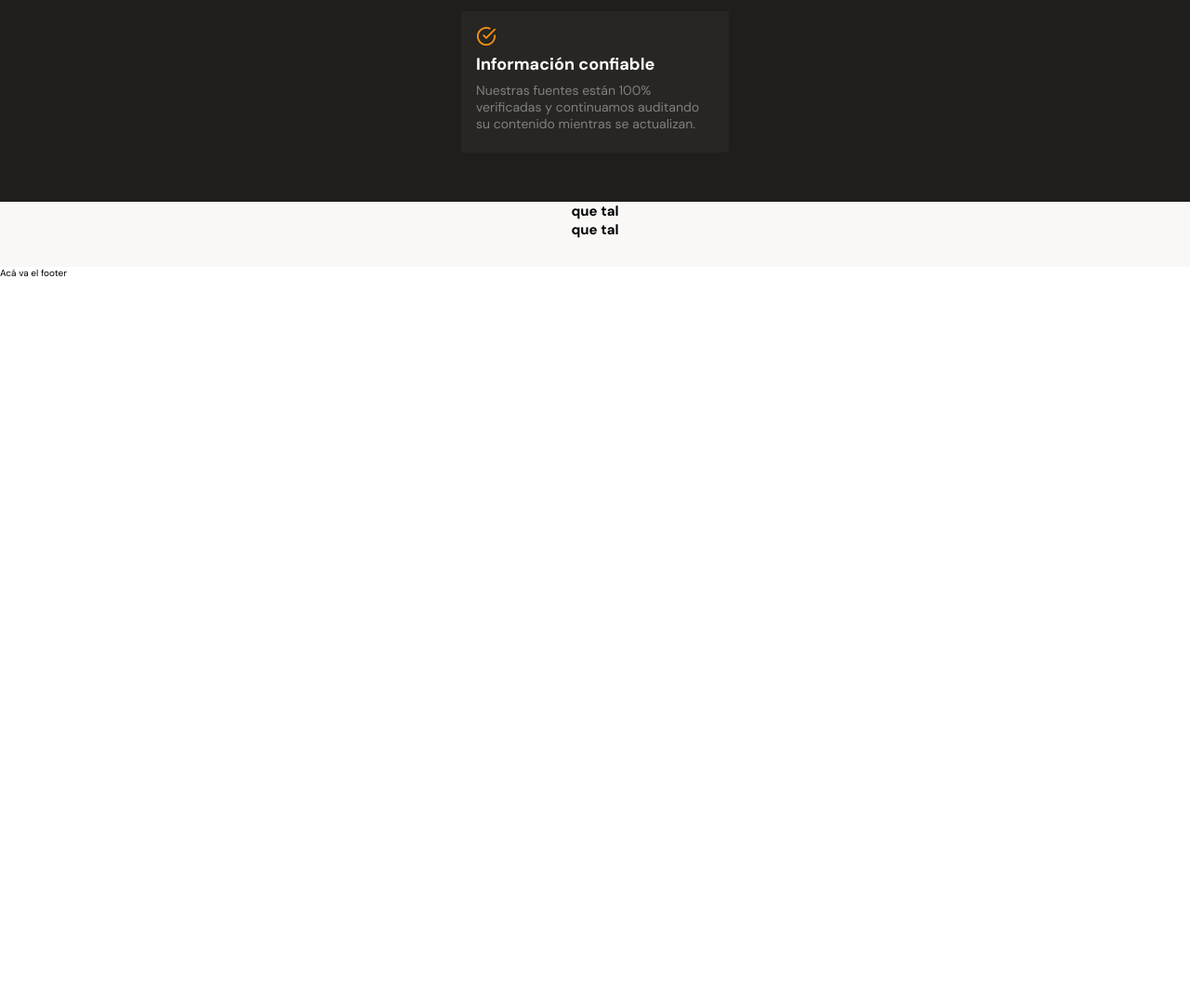
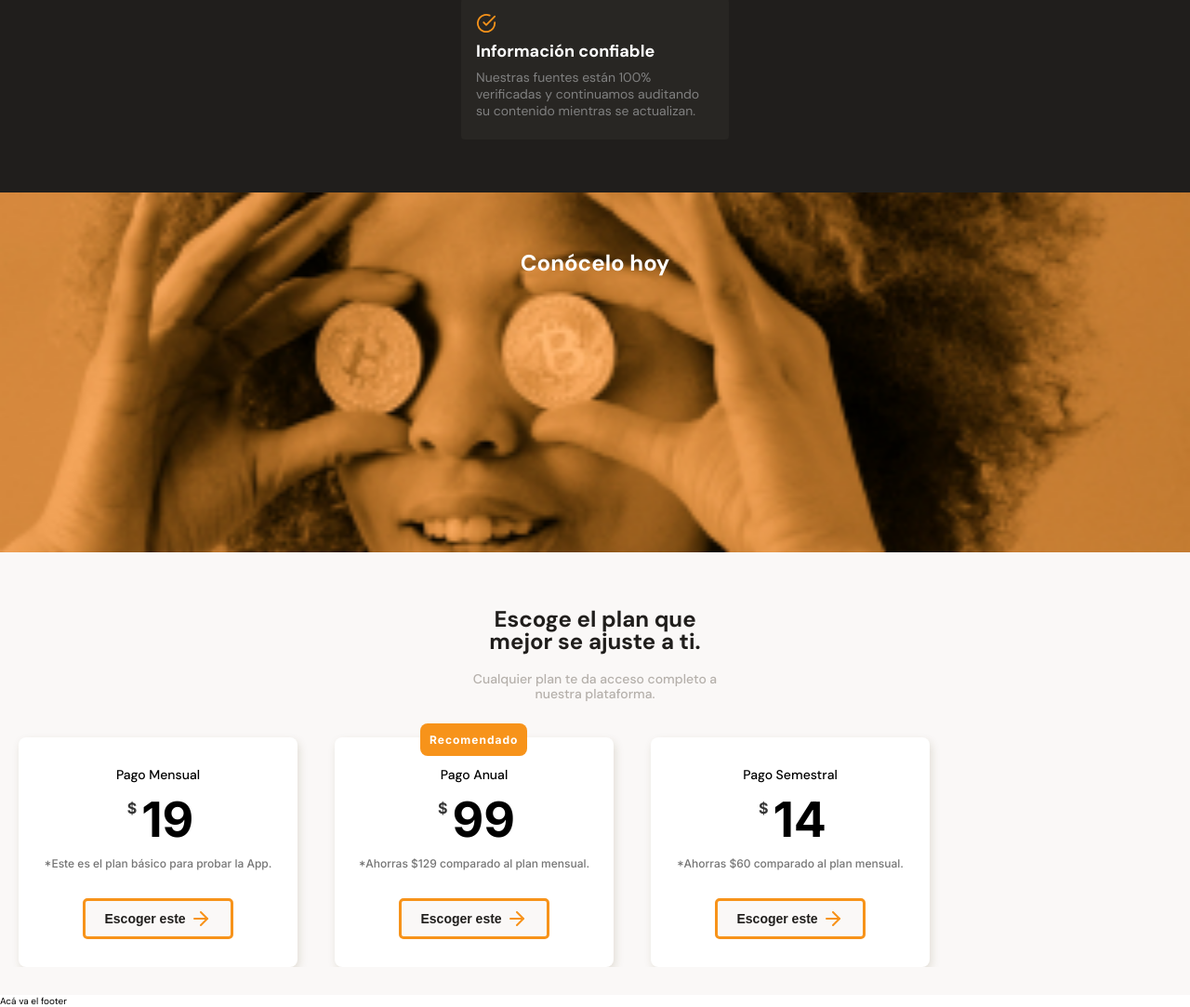
Before and after one commit to DiegoTW/Batata-bit, a plain HTML site: page index.html in a window 1280 px wide. Shown: the part 1669-2752 px from the top of the page at 93% size. Before the commit the page ends 1969 px from the top, so only its background shows below. Drawn offline with Linux system fonts and the light colour scheme.

Commit message:
Creacion de la cuarta seccion del cuepo principal con scroll en eje X

```diff
--- a/index.css
+++ b/index.css
@@ -26,9 +26,9 @@
 
   /* Sizes */
   --textLogo-size: 2.6rem;
-  --h1-size: 2.6rem;
-  --h2-size: 1rem;
-  --h3-size: 1rem;
+  --h1-size: 2.4rem;
+  --h2-size: 1.4rem;
+  --h3-size: 1.2rem;
   --p-size: 1.3rem;
 
   /* Weights */
@@ -51,6 +51,7 @@
 html {
   font-size: 62.5%;
   font-family: var(--font-DmSans);
+  scroll-behavior: smooth;
 }
 
 main {
@@ -60,6 +61,13 @@ main {
   background-color: var(--off-white);
   padding-top: 5rem;
   padding-bottom: 3rem;
+}
+
+sup {
+  font-size: 1.6rem;
+  color: #363636;
+  padding: 0 .5rem;
+  vertical-align: 25px;
 }
 
 .header-container {
@@ -90,7 +98,9 @@ main {
 
 .header-title,
 .exchange-title,
-.benefits-title {
+.benefits-title,
+.photo-title,
+.plans-title {
   width: 288px;
   font-size: var(--h1-size);
   color: var(--white);
@@ -100,7 +110,8 @@ main {
 
 .header-subtitle,
 .exchange-subtitle,
-.benefits-subtitle {
+.benefits-subtitle,
+.plans-subtitle {
   width: 288px;
   font-size: var(--p-size);
   font-weight: var(--weight-500);
@@ -116,12 +127,15 @@ main {
   border: none;
   border-radius: .4rem;
   box-shadow: 0 5px 5px 1px #28262322;
-  font-size: var(--p-size);
+  font-size: var(--h2-size);
   font-weight: var(--weight-700);
   position: absolute;
   bottom: -2rem;
   left: calc(50% - 125px);
   right: -4rem;
+  padding: 1.5rem;
+  text-decoration: none;
+  color: #000;
 }
 
 .backgroundExchangeImg {
@@ -269,3 +283,115 @@ main {
   font-size: 1.4rem;
   line-height: 1.8rem;
 }
+
+.main-photo-container {
+  width: 100vw;
+  min-width: 320px;
+  height: 387px;
+  position: relative;
+  background-image: url('./Assets/img/bitcoinbaby.jpg');
+  background-size: cover;
+  background-position: center;
+  background-repeat: no-repeat;
+}
+
+.photo-title {
+  margin: 0 auto;
+  padding: 6.4rem 0 0 0;
+}
+
+.main-plans-container {
+  background-color: var(--off-white);
+}
+
+.plans-title {
+  color: var(--warm-black);
+  margin-top: 0;
+  padding: 6rem 0 0;
+}
+
+.plans-subtitle {
+  color: var(--grey);
+  font-size: 1.4rem;
+}
+
+.plans-card-container {
+  display: flex;
+  font-family: var(--font-Inter);
+  height: 265px;
+  align-items: flex-end;
+  overflow-x: scroll;
+  overscroll-behavior-x: contain;
+  scroll-snap-type: x proximity;
+}
+
+.plan-card {
+  position: relative;
+  scroll-snap-align: center;
+  width: 70%;
+  min-width: 230px;
+  max-width: 300px;
+  height: 247px;
+  margin: 50px 20px 0;
+  background-color: var(--white);
+  border-radius: .8rem;
+  box-shadow: 2px 4px 10px #59491E26;
+}
+
+.recomendation {
+  position: absolute;
+  top: -1.5rem;
+  left: calc(50% - 58px);
+  padding: 1rem;
+  background-color: var(--bitcoin-orange);
+  color: var(--white);
+  font-family: var(--font-Inter);
+  font-size: var(--h3-size);
+  font-weight: var(--weight-700);
+  border-radius: .8rem;
+  letter-spacing: 1px;
+}
+
+.plan-card-title {
+  margin-top: 3.1rem;
+  font-family: var(--font-DmSans);
+  font-size: var(--h2-size);
+  font-weight: var(--weight-500);
+  line-height: 1.8rem;
+  color: #000;
+}
+
+.price {
+  margin-top: .8rem;
+  font-size: 5.2rem;
+  font-weight: var(--weight-700);
+}
+
+.info {
+  margin-top: .8rem;
+  font-size: var(--h3-size);
+  color: #757575;
+}
+
+.call-to-action {
+  font-size: var(--h2-size);
+  font-weight: var(--weight-700);
+  line-height: 1.8rem;
+  padding: 1rem 2rem;
+  margin-top: 3rem;
+  border: 3px solid var(--bitcoin-orange);
+  border-radius: .5rem;
+  background-color: var(--off-white);
+  color:  var(--warm-black);
+}
+
+.orange-arrow {
+  display: inline-block;
+  width: 24px;
+  height: 16px;
+  background-image: url('./Assets/icons/orange-right-arrow.svg');
+  background-size: cover;
+  background-position: center;
+  background-repeat: no-repeat;
+  vertical-align: text-bottom;
+}
--- a/index.html
+++ b/index.html
@@ -18,7 +18,7 @@
     </div>
     <h1 class="header-title">La próxima revolución en el intercambio de criptomonedas.</h1>
     <p class="header-subtitle">Batatabit te ayuda a navegar entre los diferentes precios y tendencias.</p>
-    <button class="header-btn">Conoce Nuestros Planes <img src="./Assets/icons/down-arrow.svg"></button>
+    <a href="#planes" class="header-btn">Conoce Nuestros Planes <img src="./Assets/icons/down-arrow.svg"></a hreh="">
   </header>
   <main>
     <section class="main-exchange-container">
@@ -79,11 +79,37 @@
         <p class="benefits-card-paragraph">Nuestras fuentes están 100% verificadas y continuamos auditando su contenido mientras se actualizan.</p>
       </div>
     </section>
-    <section>
-      <h2>que tal</h2>
+    <section class="main-photo-container">
+        <h2 class="photo-title">Conócelo hoy</h2>
     </section>
-    <section>
-      <h2>que tal</h2>
+    <section id="planes" class="main-plans-container">
+      <div class="main-plans-title">
+        <h2 class="plans-title">Escoge el plan que mejor se ajuste a ti.</h2>
+        <p class="plans-subtitle">Cualquier plan te da acceso completo a nuestra plataforma.</p>
+      </div>
+      <section class="plans-card-container">
+        <div class="plan-card">
+          <div></div>
+          <p class="plan-card-title">Pago Mensual</p>
+          <p class="price"><sup>$</sup>19</p>
+          <p class="info">*Este es el plan básico para probar la App.</p>
+          <button class="call-to-action">Escoger este <span class="orange-arrow"></span></button>
+        </div>
+        <div class="plan-card">
+          <div class="recomendation">Recomendado</div>
+          <p class="plan-card-title">Pago Anual</p>
+          <p class="price"><sup>$</sup>99</p>
+          <p class="info">*Ahorras $129 comparado al plan mensual.</p>
+          <button class="call-to-action">Escoger este <span class="orange-arrow"></span></button>
+        </div>
+        <div class="plan-card">
+          <div></div>
+          <p class="plan-card-title">Pago Semestral</p>
+          <p class="price"><sup>$</sup>14</p>
+          <p class="info">*Ahorras $60 comparado al plan mensual.</p>
+          <button class="call-to-action">Escoger este <span class="orange-arrow"></span></button>
+        </div>
+      </section>
     </section>
   </main>
   <footer>Acá va el footer</footer>
```
